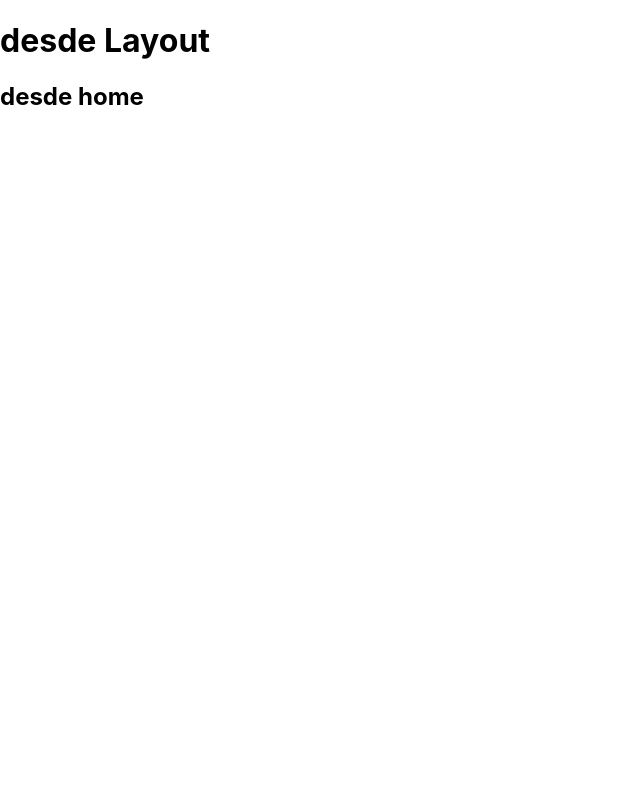
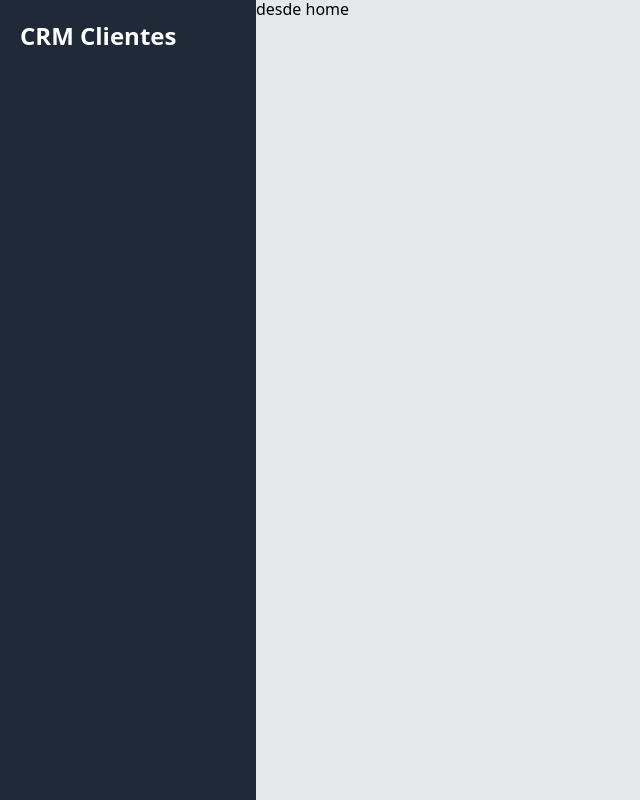
Before and after one commit to FrancoCabrera25/crm-next-js, a Next.js app: page / in a window 1280 px wide. Shown: the whole page, without its empty margins (0-640 px from the left). Built offline with nearby package versions, Linux system fonts and the light colour scheme.

Commit message:
init sidenav

```diff
--- a/components/Layout.js
+++ b/components/Layout.js
@@ -1,10 +1,26 @@
-import react from "react";
+import Head from "next/head";
+import Sidebar from "./Sidebar";
 
 const Layout = ({ children }) => {
   return (
     <>
-      <h1> desde Layout</h1>
-      {children}
+      <Head>
+        <title>CRM</title>
+        <link
+          rel="stylesheet"
+          href="https://cdnjs.cloudflare.com/ajax/libs/normalize/8.0.1/normalize.css"
+          integrity="sha512-oHDEc8Xed4hiW6CxD7qjbnI+B07vDdX7hEPTvn9pSZO1bcRqHp8mj9pyr+8RVC2GmtEfI2Bi9Ke9Ass0as+zpg=="
+          crossorigin="anonymous"
+          referrerpolicy="no-referrer"
+        />
+      </Head>
+      <div className=" bg-gray-200 min-h-screem">
+        <div className="flex min-h-screen">
+          <Sidebar />
+
+          {children}
+        </div>
+      </div>
     </>
   );
 };
--- /dev/null
+++ b/components/Sidebar.js
@@ -0,0 +1,14 @@
+import React from 'react';
+
+
+const Sidebar = () =>{
+        return(
+        <aside className='bg-gray-800 sm:w-1/3 xl:w-1/5 sm:min-h-screen p-5'>
+            <div>
+              <p className='text-white text-2xl font-black'>CRM Clientes</p>
+            </div>
+        </aside>
+        );
+}
+
+export default Sidebar;
--- a/package.json
+++ b/package.json
@@ -13,7 +13,10 @@
     "react-dom": "17.0.2"
   },
   "devDependencies": {
+    "autoprefixer": "^10.4.2",
     "eslint": "8.7.0",
-    "eslint-config-next": "12.0.8"
+    "eslint-config-next": "12.0.8",
+    "postcss": "^8.4.5",
+    "tailwindcss": "^3.0.18"
   }
 }
--- /dev/null
+++ b/postcss.config.js
@@ -0,0 +1,6 @@
+module.exports = {
+  plugins: {
+    tailwindcss: {},
+    autoprefixer: {},
+  },
+}
--- /dev/null
+++ b/tailwind.config.js
@@ -0,0 +1,10 @@
+module.exports = {
+  content: [
+    "./pages/**/*.{js,ts,jsx,tsx}",
+    "./components/**/*.{js,ts,jsx,tsx}",
+  ],
+  theme: {
+    extend: {},
+  },
+  plugins: [],
+};
```
Also changed, not shown: styles/globals.css (+8 -2 lines), 1 other file (tests, documents, lock files or other folders).
